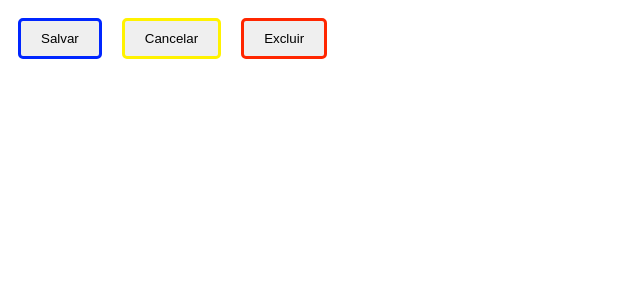
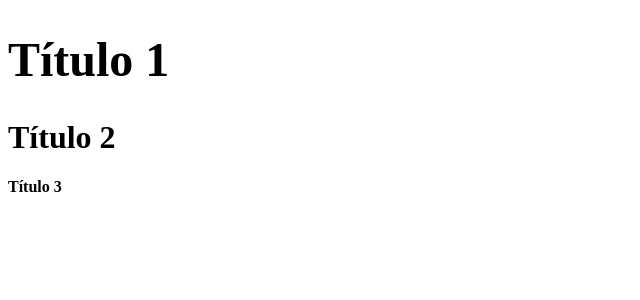
Before and after one commit to andressatomiozzo/react, a React (Vite) app in the folder exercises/: page / in a window 1280 px wide. Shown: the top 300 px of the page, without its empty margins (0-640 px from the left). Built offline with nearby package versions, Linux system fonts and the light colour scheme.

Commit message:
Exercícios - 103 - children e props - Title

```diff
--- a/exercises/src/main.jsx
+++ b/exercises/src/main.jsx
@@ -1,10 +1,10 @@
 import { StrictMode } from 'react'
 import { createRoot } from 'react-dom/client'
 import './index.css'
-import App102 from './pages/102-botao/App102'
+import App103 from './pages/103-title/App103'
 
 createRoot(document.getElementById('root')).render(
   <StrictMode>
-    <App102 />
+    <App103 />
   </StrictMode>,
 )
--- /dev/null
+++ b/exercises/src/pages/103-title/App103.jsx
@@ -0,0 +1,14 @@
+import React from "react";
+import Title from "./Title";
+
+const App103 = () => {
+  return (
+    <div>
+      <Title size={"big"}>Título 1</Title>
+      <Title size={"medium"}>Título 2</Title>
+      <Title size={"small"}>Título 3</Title>
+    </div>
+  );
+};
+
+export default App103;
--- /dev/null
+++ b/exercises/src/pages/103-title/Title.css
@@ -0,0 +1,11 @@
+.small {
+  font-size: 1rem;
+}
+
+.medium {
+  font-size: 2rem;
+}
+
+.big {
+  font-size: 3rem;
+}
--- /dev/null
+++ b/exercises/src/pages/103-title/Title.jsx
@@ -0,0 +1,8 @@
+import React from "react";
+import "./Title.css";
+
+const Title = ({ children, size }) => {
+  return <h1 className={size}>{children}</h1>;
+};
+
+export default Title;
```
Also changed, not shown: 1 other file (tests, documents, lock files or other folders).
